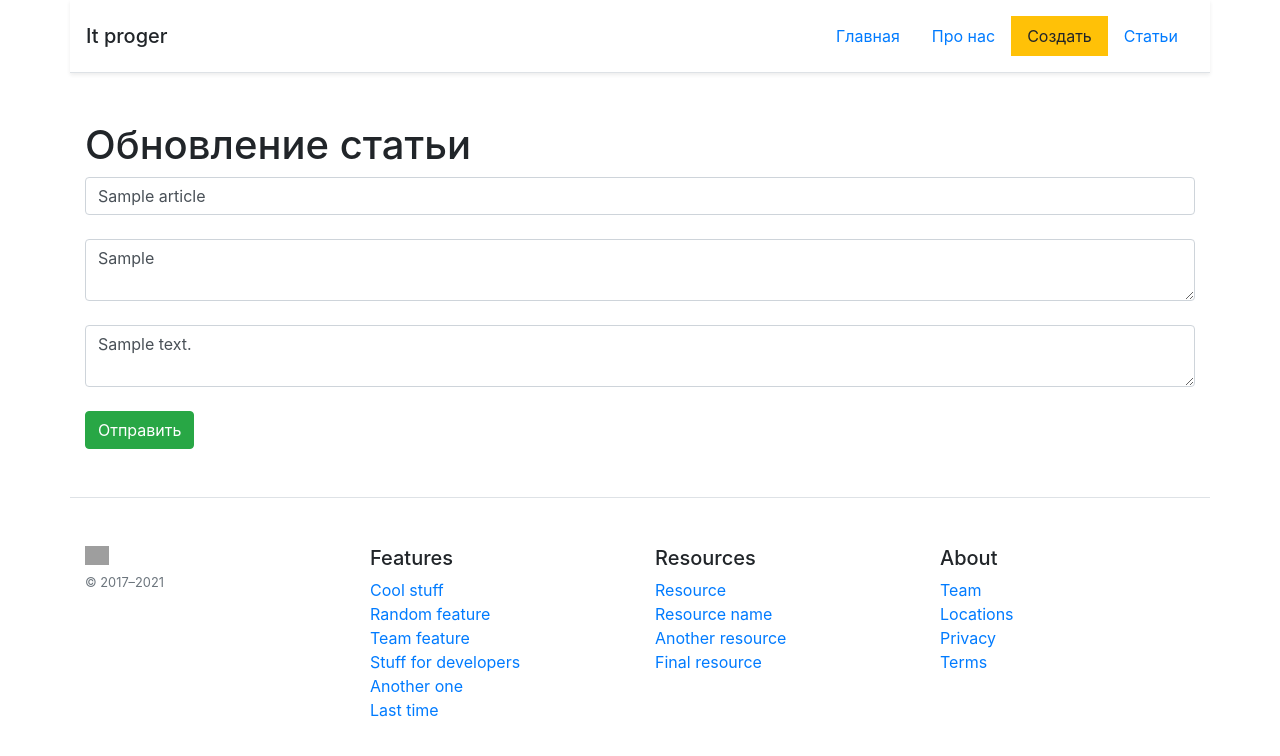
After one commit to stitsyuk98/learn_flask_dudar, a Flask app: page /posts/1/update in a window 1280 px wide. The commit adds this page. Shown: the top 756 px of the page. Run offline with Flask 2, Linux system fonts and the light colour scheme; tables that the repository leaves empty hold one stand-in row (values such as "Sample post"); some libraries are stand-ins or nearby versions; grey boxes are pictures that could not be loaded.

Commit message:
lesson 5 добавленно изменение заметки

```diff
--- a/blog/app.py
+++ b/blog/app.py
@@ -46,6 +46,37 @@ def about():
     return render_template('about.html')
 
 
+@app.route('/posts/<int:id>/delete')
+def post_delete(id):
+    article = Article.query.get_or_404(id)
+    try:
+        db.session.delete(article)
+        db.session.commit()
+        return redirect('/posts')
+    except:
+        return render_template('При удалении статьи произошла ошибка')
+
+
+@app.route('/posts/<int:id>/update', methods=['POST', 'GET'])
+def post_update(id):
+    if request.method == 'POST':
+        title = request.form['title']
+        intro = request.form['intro']
+        text = request.form['text']
+
+        article = Article(title=title, intro=intro, text=text)
+
+        try:
+            db.session.add(article)
+            db.session.commit()
+            return redirect('/posts')
+        except:
+            return 'При добавлении статьи произошла ошибка'
+    else:
+        article = Article.query.get(id)
+        return render_template('post-update.html', article=article)
+
+
 @app.route('/create-article', methods=['GET', 'POST'])
 def create_article():
     if request.method == 'POST':
--- a/blog/templates/base.html
+++ b/blog/templates/base.html
@@ -18,7 +18,7 @@
             <a class="nav-link" href="/about">Про нас</a>
             </li>
             <li class="nav-item">
-            <a class="nav-link btn-warning" href="/create-article">Создать</a>
+            <a class="nav-link  btn-warning" href="/create-article">Создать</a>
             </li>
             <li class="nav-item">
             <a class="nav-link" href="/posts">Статьи</a>
--- /dev/null
+++ b/blog/templates/post-update.html
@@ -0,0 +1,18 @@
+{% extends 'base.html' %}
+
+{% block title %}
+Страница про нас
+{% endblock %}
+
+{% block body %}
+<div class="container mt-5">
+    <h1>Обновление статьи</h1>
+    <form method="post">
+        <input type="title" name="title" id="title" class="form-control" placeholder="Название" value="{{ article.title }}"><br>
+        <textarea type="intro" name="intro" id="intro" class="form-control" placeholder="Анонс">{{ article.intro }}</textarea><br>
+        <textarea type="text" name="text" id="text" class="form-control" placeholder="Текст">{{ article.text }}</textarea><br>
+        <input type="submit" class="btn btn-success" value="Отправить"><br>
+
+    </form>
+</div>
+{% endblock %}
--- a/blog/templates/post_detail.html
+++ b/blog/templates/post_detail.html
@@ -11,7 +11,8 @@
     <div class="alert-info">
         <p>{{ article.text }}</p>
         <p><b>Дата: {{ article.date.date() }}</b></p>
-
+        <a class="btn btn-danger" href="/posts/{{ article.id }}/delete">Удалить</a>
+        <a class="btn btn-success" href="/posts/{{ article.id }}/update">Изменить</a>
     </div>
 
 </div>
```
